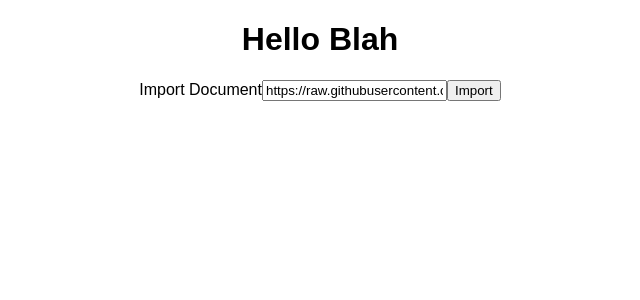
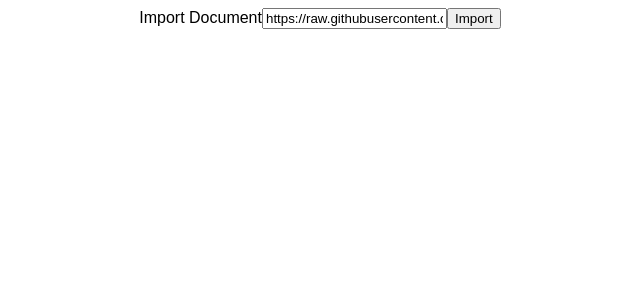
Before and after one commit to leggsimon/strut-ui, a React (Create React App) app: page / in a window 1280 px wide. Shown: the top 300 px of the page, without its empty margins (320-960 px from the left). Built offline with nearby package versions, Linux system fonts and the light colour scheme.

Commit message:
useHooks

```diff
--- a/src/index.tsx
+++ b/src/index.tsx
@@ -1,51 +1,26 @@
-import * as React from 'react';
+import React, { Component, useEffect, useState } from 'react';
 import { render } from 'react-dom';
 import yaml from 'js-yaml';
 import { OpenAPIObject } from 'openapi3-ts';
 
 import './styles.css';
 
-interface AppProps {}
+function App() {
+	const [openApiDefinition, setOpenApiDefinition] = useState<OpenAPIObject | undefined>(undefined);
 
-interface AppState {
-	openApiDefinition: OpenAPIObject | undefined;
-	loadingState: 'loaded' | 'loading' | 'n/a';
-}
+	const importDocument = async (event: React.FormEvent) => {
+		event.preventDefault();
+		const { value: url } = document.getElementById('documentUrl') as HTMLInputElement;
 
-class App extends React.Component<AppProps, AppState> {
-	constructor(props: AppProps) {
-		super(props);
-
-		this.state = {
-			openApiDefinition: undefined,
-			loadingState: 'n/a',
-		};
-	}
-
-	async fetchDocument(url: string) {
 		const response = await fetch(url);
 		const text = await response.text();
 
-		this.setState({
-			loadingState: 'loaded',
-			openApiDefinition: yaml.safeLoad(text),
-		});
-	}
+		setOpenApiDefinition(yaml.safeLoad(text));
+	};
 
-	render() {
 	return (
 		<header className="App">
-				<h1>Hello Blah</h1>
-				<form
-					onSubmit={async event => {
-						event.preventDefault();
-						const { value } = document.getElementById('documentUrl') as HTMLInputElement;
-
-						await this.fetchDocument(value);
-
-						console.log('submitted', value);
-					}}
-				>
+			<form onSubmit={importDocument}>
 				<label>
 					Import Document
 					<input
@@ -57,10 +32,9 @@ class App extends React.Component<AppProps, AppState> {
 					<input type="submit" value="Import" />
 				</label>
 			</form>
-				{JSON.stringify(this.state.openApiDefinition, null, 2)}
+			{openApiDefinition && JSON.stringify(openApiDefinition, null, 2)}
 		</header>
 	);
-	}
 }
 
 const rootElement = document.getElementById('root');
```
Lines whose indentation alone changed are shown as unchanged.
